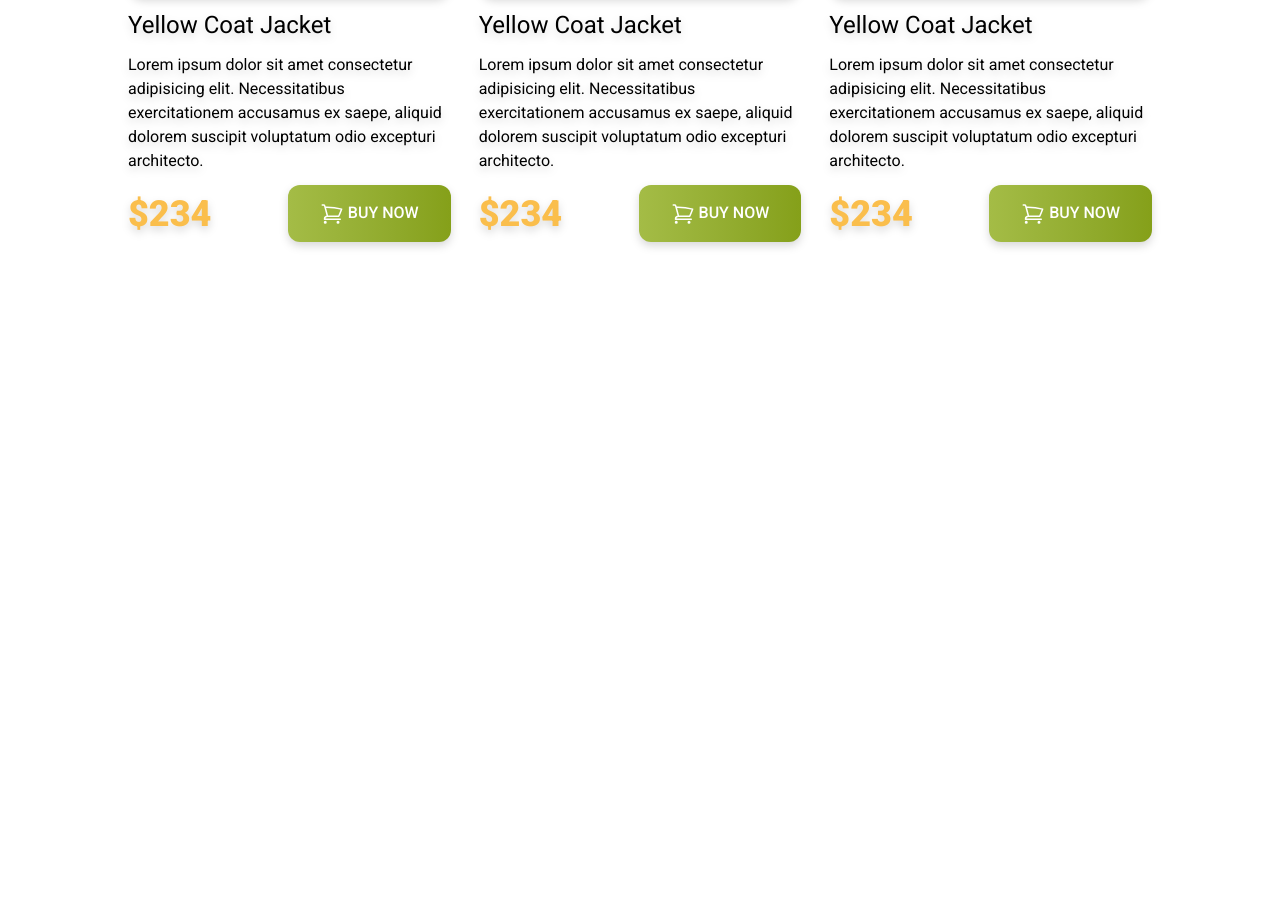
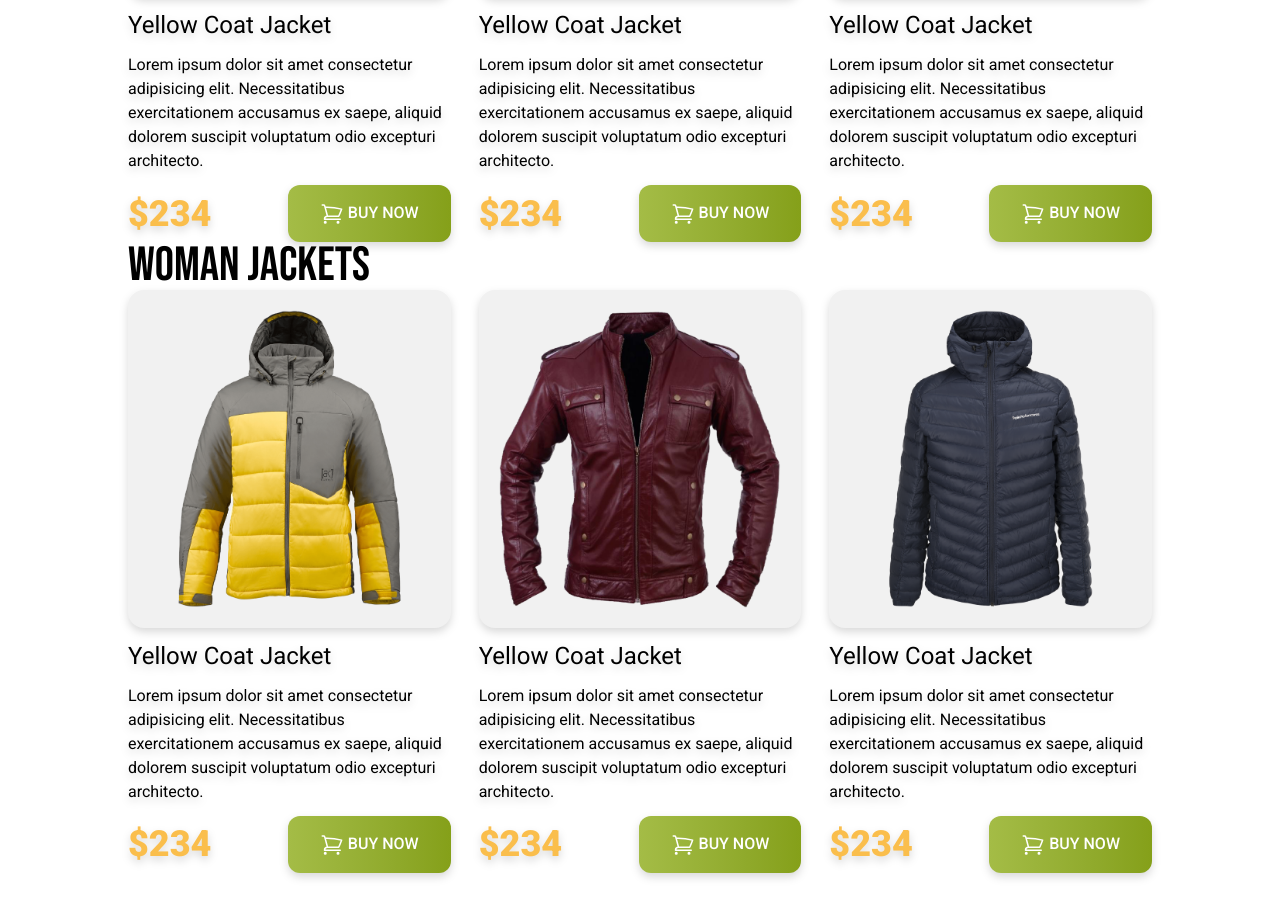
Before and after one commit to Md-Sufian-Jidan/restart-penguine-fashion, a plain HTML site: page index.html in a window 1280 px wide. Shown: the part 996-1914 px from the top of the page. Before the commit the page ends 1286 px from the top, so only its background shows below. Drawn offline with nearby package versions, Linux system fonts and the light colour scheme.

```diff
--- a/index.html
+++ b/index.html
@@ -126,6 +126,73 @@
                     </div>
                 </div>
             </div>
+            <h3 class="text-5xl font-bebas uppercase">Woman Jackets</h3>
+            <!-- jackets container -->
+            <div class="roboto-font grid grid-cols-1 md:grid-cols-2 lg:grid-cols-3 gap-7">
+                <!-- jacket 01 -->
+                <div class="space-y-3 drop-shadow-lg">
+                    <div class="bg-[#F1F1F1] p-5 rounded-2xl">
+                        <img src="images/jacket-4.png" alt="">
+                    </div>
+                    <h4 class="text-2xl">Yellow Coat Jacket </h4>
+                    <p>Lorem ipsum dolor sit amet consectetur adipisicing elit. Necessitatibus exercitationem accusamus
+                        ex
+                        saepe, aliquid dolorem suscipit voluptatum odio excepturi architecto.</p>
+                    <div class="flex justify-between items-center">
+                        <h3 class="text-4xl font-black text-[#FABE4C]">$234</h3>
+                        <button
+                            class="py-4 px-8 bg-gradient-to-r  from-[#A4BC46] to-[#85A019]   rounded-xl text-white font-medium uppercase">
+                            <svg xmlns="http://www.w3.org/2000/svg" fill="none" viewBox="0 0 24 24" stroke-width="1.5"
+                                stroke="currentColor" class="size-6 inline">
+                                <path stroke-linecap="round" stroke-linejoin="round"
+                                    d="M2.25 3h1.386c.51 0 .955.343 1.087.835l.383 1.437M7.5 14.25a3 3 0 0 0-3 3h15.75m-12.75-3h11.218c1.121-2.3 2.1-4.684 2.924-7.138a60.114 60.114 0 0 0-16.536-1.84M7.5 14.25 5.106 5.272M6 20.25a.75.75 0 1 1-1.5 0 .75.75 0 0 1 1.5 0Zm12.75 0a.75.75 0 1 1-1.5 0 .75.75 0 0 1 1.5 0Z" />
+                            </svg>
+                            Buy Now</button>
+                    </div>
+                </div>
+                <!-- jacket 02 -->
+                <div class="space-y-3 drop-shadow-lg">
+                    <div class="bg-[#F1F1F1] p-5 rounded-2xl">
+                        <img src="images/jacket-5.png" alt="">
+                    </div>
+                    <h4 class="text-2xl">Yellow Coat Jacket </h4>
+                    <p>Lorem ipsum dolor sit amet consectetur adipisicing elit. Necessitatibus exercitationem accusamus
+                        ex
+                        saepe, aliquid dolorem suscipit voluptatum odio excepturi architecto.</p>
+                    <div class="flex justify-between items-center">
+                        <h3 class="text-4xl font-black text-[#FABE4C]">$234</h3>
+                        <button
+                            class="py-4 px-8 bg-gradient-to-r  from-[#A4BC46] to-[#85A019]   rounded-xl text-white font-medium uppercase">
+                            <svg xmlns="http://www.w3.org/2000/svg" fill="none" viewBox="0 0 24 24" stroke-width="1.5"
+                                stroke="currentColor" class="size-6 inline">
+                                <path stroke-linecap="round" stroke-linejoin="round"
+                                    d="M2.25 3h1.386c.51 0 .955.343 1.087.835l.383 1.437M7.5 14.25a3 3 0 0 0-3 3h15.75m-12.75-3h11.218c1.121-2.3 2.1-4.684 2.924-7.138a60.114 60.114 0 0 0-16.536-1.84M7.5 14.25 5.106 5.272M6 20.25a.75.75 0 1 1-1.5 0 .75.75 0 0 1 1.5 0Zm12.75 0a.75.75 0 1 1-1.5 0 .75.75 0 0 1 1.5 0Z" />
+                            </svg>
+                            Buy Now</button>
+                    </div>
+                </div>
+                <!-- jacket 03 -->
+                <div class="space-y-3 drop-shadow-lg">
+                    <div class="bg-[#F1F1F1] p-5 rounded-2xl">
+                        <img src="images/jacket-6.png" alt="">
+                    </div>
+                    <h4 class="text-2xl">Yellow Coat Jacket </h4>
+                    <p>Lorem ipsum dolor sit amet consectetur adipisicing elit. Necessitatibus exercitationem accusamus
+                        ex
+                        saepe, aliquid dolorem suscipit voluptatum odio excepturi architecto.</p>
+                    <div class="flex justify-between items-center">
+                        <h3 class="text-4xl font-black text-[#FABE4C]">$234</h3>
+                        <button
+                            class="py-4 px-8 bg-gradient-to-r  from-[#A4BC46] to-[#85A019]   rounded-xl text-white font-medium uppercase">
+                            <svg xmlns="http://www.w3.org/2000/svg" fill="none" viewBox="0 0 24 24" stroke-width="1.5"
+                                stroke="currentColor" class="size-6 inline">
+                                <path stroke-linecap="round" stroke-linejoin="round"
+                                    d="M2.25 3h1.386c.51 0 .955.343 1.087.835l.383 1.437M7.5 14.25a3 3 0 0 0-3 3h15.75m-12.75-3h11.218c1.121-2.3 2.1-4.684 2.924-7.138a60.114 60.114 0 0 0-16.536-1.84M7.5 14.25 5.106 5.272M6 20.25a.75.75 0 1 1-1.5 0 .75.75 0 0 1 1.5 0Zm12.75 0a.75.75 0 1 1-1.5 0 .75.75 0 0 1 1.5 0Z" />
+                            </svg>
+                            Buy Now</button>
+                    </div>
+                </div>
+            </div>
         </section>
     </main>
     <footer></footer>
```
